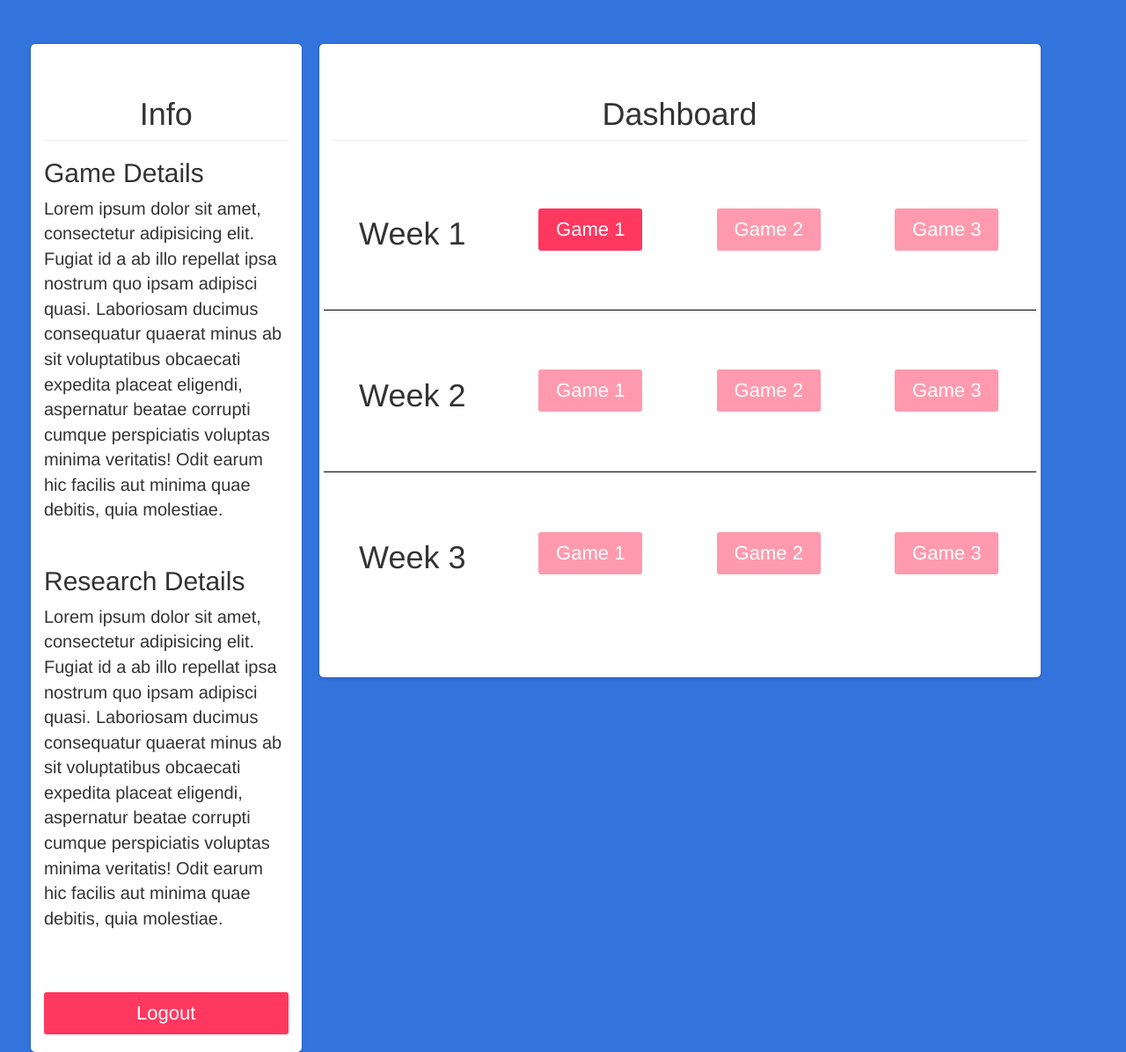
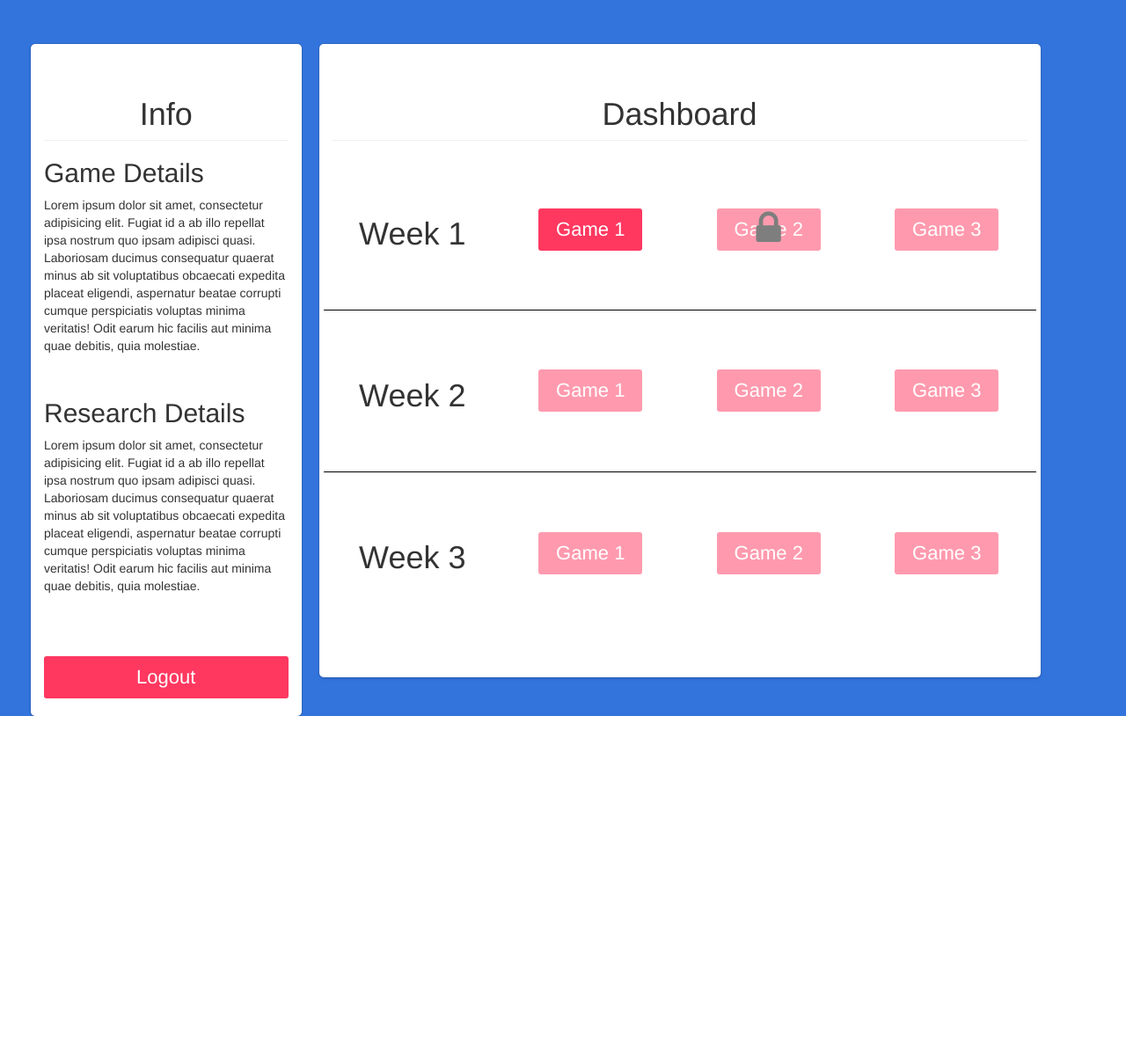
Before and after one commit to hamsterz0/rewind-remind-game2, a Node project: template views/dashboard.ejs in a window 1280 px wide. Shown: the whole page at 88% size. After the commit the page ends 814 px from the top, so only its background shows below. Run offline with Node 20 templates, Linux system fonts and the light colour scheme; the template is opened without the code that fills it, so the values that code supplies are empty; some libraries are stand-ins or nearby versions.

Commit message:
adding lock symbol

```diff
--- a/views/dashboard.ejs
+++ b/views/dashboard.ejs
@@ -7,6 +7,7 @@
     <link rel="stylesheet" href="../bower_components/bootstrap/dist/css/bootstrap.min.css">
     <link href="../bower_components/bulma/css/bulma.css" rel="stylesheet"></link>
     <link href="../bower_components/bootstrap/dist/css/bootstrap.min.css" rel="stylesheet"></link>
+    <link rel="stylesheet" href="../bower_components/font-awesome/css/font-awesome.min.css">
 
     <style>
 
@@ -37,9 +38,10 @@
             vertical-align: bottom;
         }
 
-        .info-text {
-            font-size: 20px;
+        i {
+            color: black;
         }
+
     </style>
 </head>
 <body>
@@ -52,11 +54,11 @@
         <div class="col-md-3 box" style="margin: 10px" >
             <h1 class="page-header text-center">Info</h1>
             <h2>Game Details</h2>
-            <p class="info-text">Lorem ipsum dolor sit amet, consectetur adipisicing elit. Fugiat id a ab illo repellat ipsa nostrum quo ipsam adipisci quasi. Laboriosam ducimus consequatur quaerat minus ab sit voluptatibus obcaecati expedita placeat eligendi, aspernatur beatae corrupti cumque perspiciatis voluptas minima veritatis! Odit earum hic facilis aut minima quae debitis, quia molestiae.</p>
+            <p>Lorem ipsum dolor sit amet, consectetur adipisicing elit. Fugiat id a ab illo repellat ipsa nostrum quo ipsam adipisci quasi. Laboriosam ducimus consequatur quaerat minus ab sit voluptatibus obcaecati expedita placeat eligendi, aspernatur beatae corrupti cumque perspiciatis voluptas minima veritatis! Odit earum hic facilis aut minima quae debitis, quia molestiae.</p>
 
             <br>
             <h2>Research Details</h2>
-            <p class="info-text">Lorem ipsum dolor sit amet, consectetur adipisicing elit. Fugiat id a ab illo repellat ipsa nostrum quo ipsam adipisci quasi. Laboriosam ducimus consequatur quaerat minus ab sit voluptatibus obcaecati expedita placeat eligendi, aspernatur beatae corrupti cumque perspiciatis voluptas minima veritatis! Odit earum hic facilis aut minima quae debitis, quia molestiae.</p>
+            <p>Lorem ipsum dolor sit amet, consectetur adipisicing elit. Fugiat id a ab illo repellat ipsa nostrum quo ipsam adipisci quasi. Laboriosam ducimus consequatur quaerat minus ab sit voluptatibus obcaecati expedita placeat eligendi, aspernatur beatae corrupti cumque perspiciatis voluptas minima veritatis! Odit earum hic facilis aut minima quae debitis, quia molestiae.</p>
 
              <br><br><br>
             <div class="text-center is-clearfix">
@@ -76,7 +78,8 @@
                 </div>
                 <div class="column box-col">
                     <% var disabled; if(user.current < 12) disabled = 'is-disabled'; else disabled = '' %>
-                    <a href="/game" class="button is-danger is-large <%= disabled %>">Game 2</a>
+                    <a href="/game" class="button is-danger is-large <%= disabled %>">
+                        <i class="fa fa-lock fa-2x is-overlay text-center"></i>Game 2</a>
                 </div>
                 <div class="column box-col">
                     <% var disabled; if(user.current < 13) disabled = 'is-disabled'; else disabled = '' %>
--- a/views/index.ejs
+++ b/views/index.ejs
@@ -3,6 +3,7 @@
 <head>
     <meta charset="UTF-8">
     <title>Rewind Remind</title>
+
     <script src="../bower_components/angular/angular.min.js"></script>
     <script src="../bower_components/jquery/dist/jquery.min.js"></script>
     <link href="../bower_components/bootstrap/dist/css/bootstrap.min.css" rel="stylesheet"></link>
```
